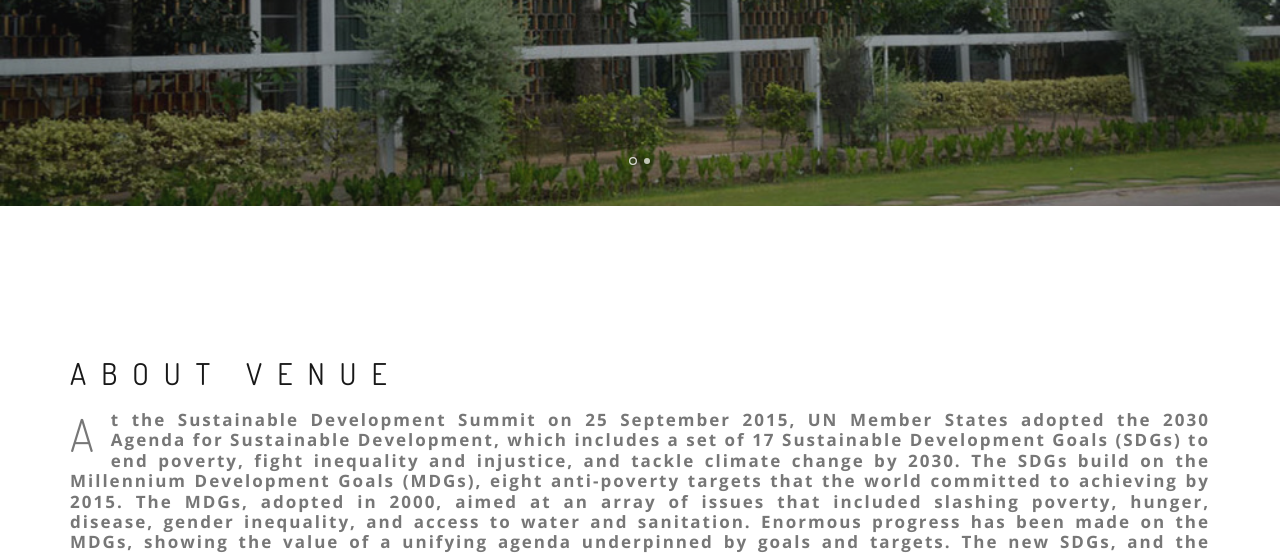
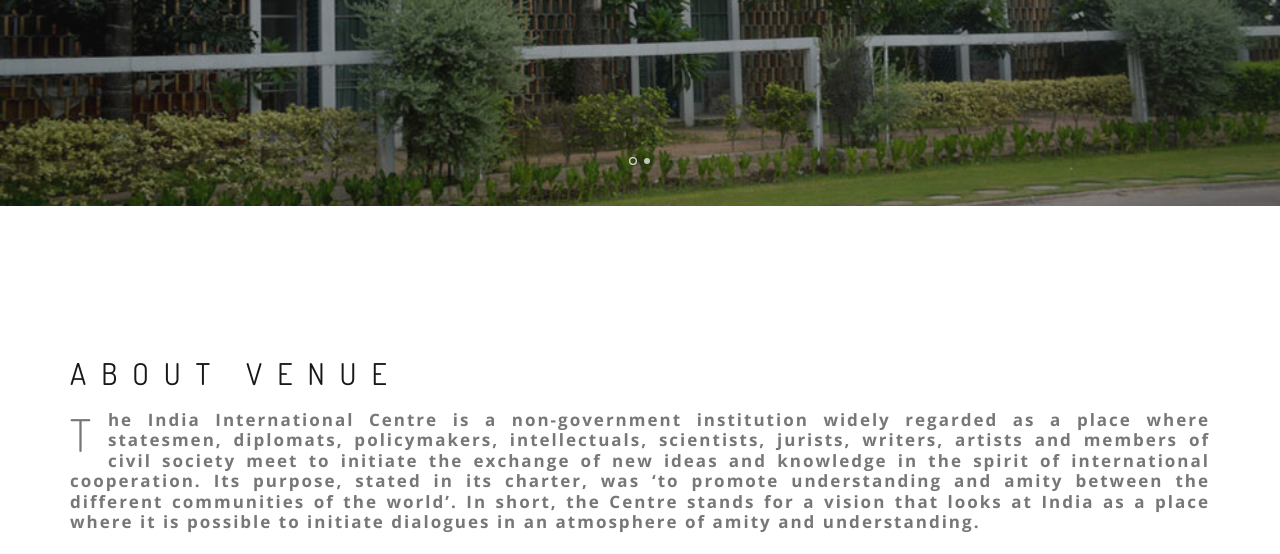
Before and after one commit to Saanidhi/Venuepage, a plain HTML site: page index.html in a window 1280 px wide. Shown: the part 394-948 px from the top of the page. Drawn offline with nearby package versions, Linux system fonts and the light colour scheme; some packages are replaced by stand-ins of ours; a script that the page names is missing.

Commit message:
Add files via upload

```diff
--- a/index.html
+++ b/index.html
@@ -206,15 +206,13 @@
                         <div class="row">
                             <div class="col-sm-12">
                                 <div class="section-text mb-70 mb-xs-40">
-                                    <span class="dropcap font-alt">A</span><h1 class="hs-line-7"style="font-size:17px; text-align:justify ;text-transform: none;"> t the Sustainable Development Summit on 25 September 2015, UN Member States adopted the 2030 Agenda for Sustainable Development, which includes a set of 17 Sustainable Development Goals (SDGs) to end poverty, fight inequality and injustice, and tackle climate change by 2030.
-
-                                    The SDGs build on the Millennium Development Goals (MDGs), eight anti-poverty targets that the world committed to achieving by 2015. The MDGs, adopted in 2000, aimed at an array of issues that included slashing poverty, hunger, disease, gender inequality, and access to water and sanitation. Enormous progress has been made on the MDGs, showing the value of a unifying agenda underpinned by goals and targets.
-
-                                    The new SDGs, and the broader sustainability agenda, go much further than the MDGs, addressing the root causes of poverty and the universal need for development that works for all people.
-
-                                    UNDP Administrator Helen Clark noted: "This agreement marks an important milestone in putting our world on an inclusive and sustainable course. If we all work together, we have a chance of meeting citizens’ aspirations for peace, prosperity, and wellbeing, and to preserve our planet."
-
-                                    The SDGs will now finish the job of the MDGs, and ensure that no one is left behind.<br><br>
+                                    <span class="dropcap font-alt">T</span><h1 class="hs-line-7"style="font-size:17px; text-align:justify ;text-transform: none;">he India International Centre
+                                    is a non-government institution widely regarded as a place where statesmen, diplomats, policymakers, intellectuals, scientists, jurists, writers, artists and members of civil
+                                    society meet to initiate the exchange of new ideas and knowledge in the spirit of international cooperation. Its purpose, stated in its charter, was ‘to promote understanding
+                                    and amity between the different communities of the world’.
+                                    In short, the Centre stands for a vision that looks at India as a place where it is possible to initiate dialogues in an atmosphere of amity and understanding.<br><br>
+                                    The Indian Habitat Centre was conceived to provide a physical environment which would serve as a catalyst for a synergetic relationship between individuals and institutions
+                                    working in diverse habitat related areas and therefore, maximise their total effectiveness. To facilitate this interaction, the Centre provides a range of facilities.
 
 
                                 </h1>
```
